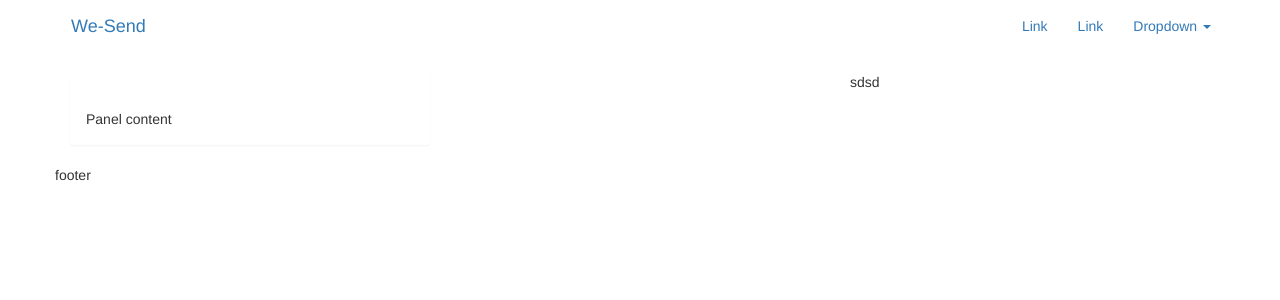
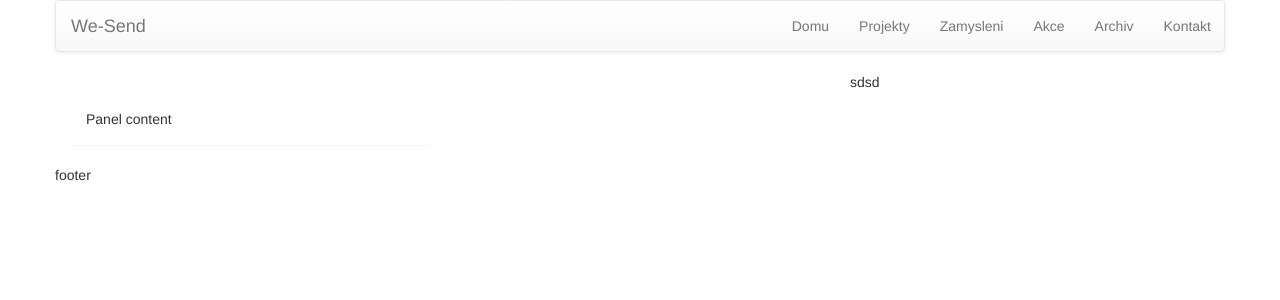
Before and after one commit to brocklj/We-send, a React app: page / in a window 1280 px wide. Shown: the top 300 px of the page. Built offline with nearby package versions, Linux system fonts and the light colour scheme.

Commit message:
feat: Add customizable react-router

```diff
--- a/package.json
+++ b/package.json
@@ -24,10 +24,13 @@
     "@types/react": "^16.4.18",
     "@types/react-bootstrap": "^0.32.14",
     "@types/react-dom": "^16.0.9",
+    "@types/react-router": "^4.4.0",
+    "@types/react-router-dom": "^4.3.1",
     "clean-webpack-plugin": "^0.1.19",
     "react": "^16.6.0",
     "react-bootstrap": "^0.32.4",
     "react-dom": "^16.6.0",
+    "react-router": "^4.3.1",
     "react-router-dom": "^4.3.1",
     "sass": "^1.14.3",
     "tslint": "^5.11.0",
--- a/src/components/App.tsx
+++ b/src/components/App.tsx
@@ -10,9 +10,6 @@ export interface IAppProps { compiler: string; framework: string; }
 
 export const App = (props: IAppProps) => (
     <div>
-        <Row className="nav-bar">
-            <NavBar />
-        </Row>
         <Row id="content">
             <AppContent />
         </Row>
--- a/src/components/AppContent.tsx
+++ b/src/components/AppContent.tsx
@@ -1,14 +1,29 @@
 import * as React from "react";
 import { Col, Grid, Row } from "react-bootstrap";
+import { Route, Switch } from "react-router";
+import { BrowserRouter } from "react-router-dom";
+import settings from "./AppSettings";
 import { HomeContent } from "./HomeContent";
+import { PostContent } from "./PostContent";
 
 export class AppContent extends React.PureComponent {
 
     public render() {
-
+        const componentMap = {
+            HomeContent,
+            PostContent,
+        };
+        // @ts-ignore
         return (
-            <HomeContent />
+            <BrowserRouter>
+                <Switch>
+                    {settings.mainNav.map((navItem: { component: string, path: string }) =>
+                        (                                                    // @ts-ignore
+                            <Route exact path={navItem.path} component={componentMap[navItem.component]} />
+                        ),
+                    )}
+                </Switch>
+            </BrowserRouter>
         );
-
     }
 }
--- a/src/components/AppSettings.tsx
+++ b/src/components/AppSettings.tsx
@@ -1,5 +1,25 @@
 
-module.exports = {
-    mainNav: [{ component: "Home", link: "/" }],
+const settings = {
+    mainNav: [
+        {
+            component: "HomeContent", label: "Domu", path: "/",
+        },
+        {
+            component: "PostContent", label: "Projekty", path: "/projekty",
+        },
+        {
+            component: "PostContent", label: "Zamysleni", path: "/zamysleni",
+        },
+        {
+            component: "PostContent", label: "Akce", path: "/akce",
+        },
+        {
+            component: "PostContent", label: "Archiv", path: "/archiv",
+        },
+        {
+            component: "PostContent", label: "Kontakt", path: "/kontakt",
+        },
+    ],
     path: "/",
 };
+export default settings;
--- a/src/components/HomeContent.tsx
+++ b/src/components/HomeContent.tsx
@@ -1,5 +1,6 @@
 import * as React from "react";
 import { Col, Grid, Row } from "react-bootstrap";
+import { NavBar } from "./Navbar";
 import { Slider } from "./Slider";
 
 export class HomeContent extends React.PureComponent {
@@ -7,9 +8,10 @@ export class HomeContent extends React.PureComponent {
     public render() {
 
         return (
-
-            <Slider />
-
+            <div>
+                <NavBar />
+                <Slider />
+            </div>
         );
 
     }
--- a/src/components/Navbar.tsx
+++ b/src/components/Navbar.tsx
@@ -1,48 +1,36 @@
 import * as React from "react";
-import { ButtonToolbar, MenuItem, Nav, Navbar, NavDropdown, NavItem } from "react-bootstrap";
+import { Button, ButtonToolbar, MenuItem, Nav, Navbar, NavDropdown, NavItem } from "react-bootstrap";
+import { Link } from "react-router-dom";
+import settings from "./AppSettings";
 
 
 export class NavBar extends React.PureComponent {
 
     public render() {
-
         return (
             <div>
                 <style type="text/css">
                     {`
-                    .navbar-header {
-                        background-color: none;
-                        color: white;
-                    }
+
                  `}
                 </style>
-
-                <Navbar bsStyle="header">
+                <Navbar>
                     <Navbar.Header>
                         <Navbar.Brand>
                             <a href="#home">We-Send</a>
                         </Navbar.Brand>
                     </Navbar.Header>
                     <Nav pullRight>
-                        <NavItem eventKey={1} href="#">
-                            Link
-                    </NavItem>
-                        <NavItem eventKey={2} href="#">
-                            Link
-                    </NavItem>
-                        <NavDropdown eventKey={3} title="Dropdown" id="basic-nav-dropdown">
-                            <MenuItem eventKey={3.1}>Action</MenuItem>
-                            <MenuItem eventKey={3.2}>Another action</MenuItem>
-                            <MenuItem eventKey={3.3}>Something else here</MenuItem>
-                            <MenuItem divider />
-                            <MenuItem eventKey={3.4}>Separated link</MenuItem>
-                        </NavDropdown>
+                        {settings.mainNav.map(({ label, path }, i) => (
+                            <li>
+                                <Link to={path}>
+                                    {label}
+                                </Link>
+                            </li>
+                        ))}
                     </Nav>
                 </Navbar>
             </div>
         );
     }
-
-
-
 }
--- /dev/null
+++ b/src/components/PostContent.tsx
@@ -0,0 +1,22 @@
+import * as React from "react";
+import { Col, Grid, Row } from "react-bootstrap";
+import { NavBar } from "./Navbar";
+import { Slider } from "./Slider";
+
+export class PostContent extends React.PureComponent {
+
+    public render() {
+
+        return (
+            <Grid>
+                <Row className="nav-bar">
+                    <NavBar />
+                </Row>
+                <Row>
+                    Post
+                </Row>
+            </Grid>
+        );
+
+    }
+}
--- a/src/index.tsx
+++ b/src/index.tsx
@@ -4,7 +4,11 @@ import * as ReactDOM from "react-dom";
 
 import { App } from "./components/App";
 
+const Root = () => (
+    <App compiler="TypeScript" framework="React" />
+);
+
 ReactDOM.render(
-    <App compiler="TypeScript" framework="React" />,
+    <Root />,
     document.getElementById("app"),
 );
```
